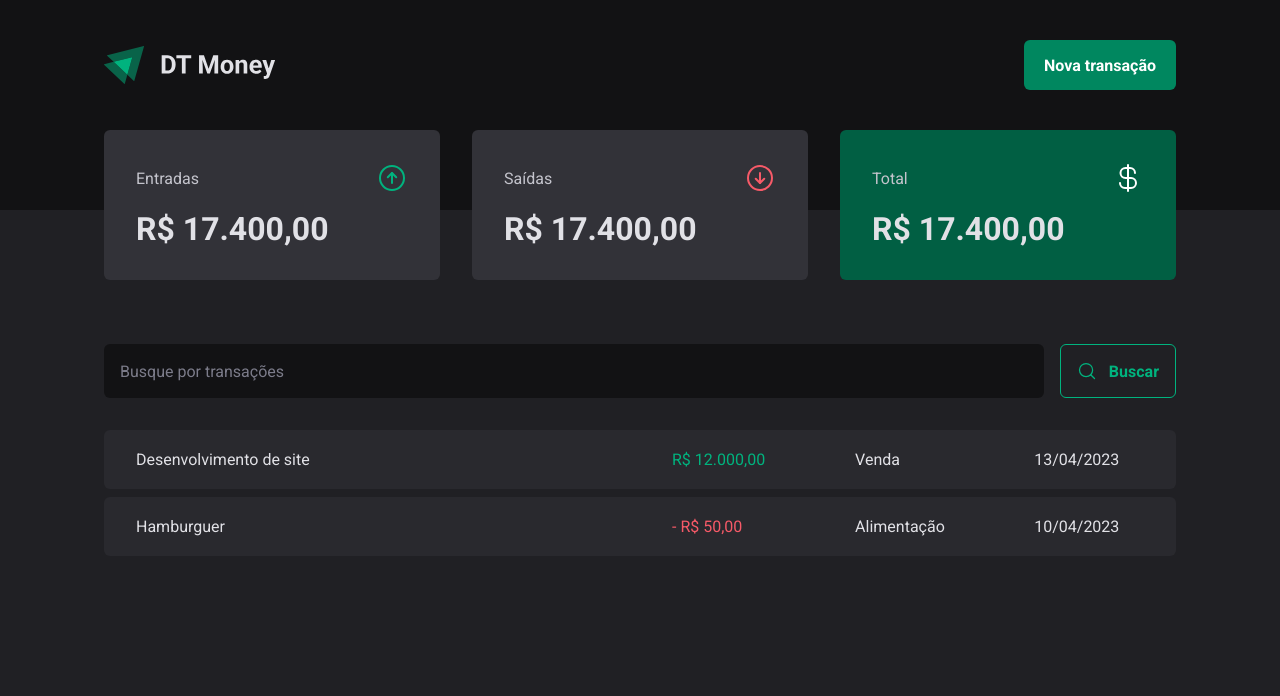
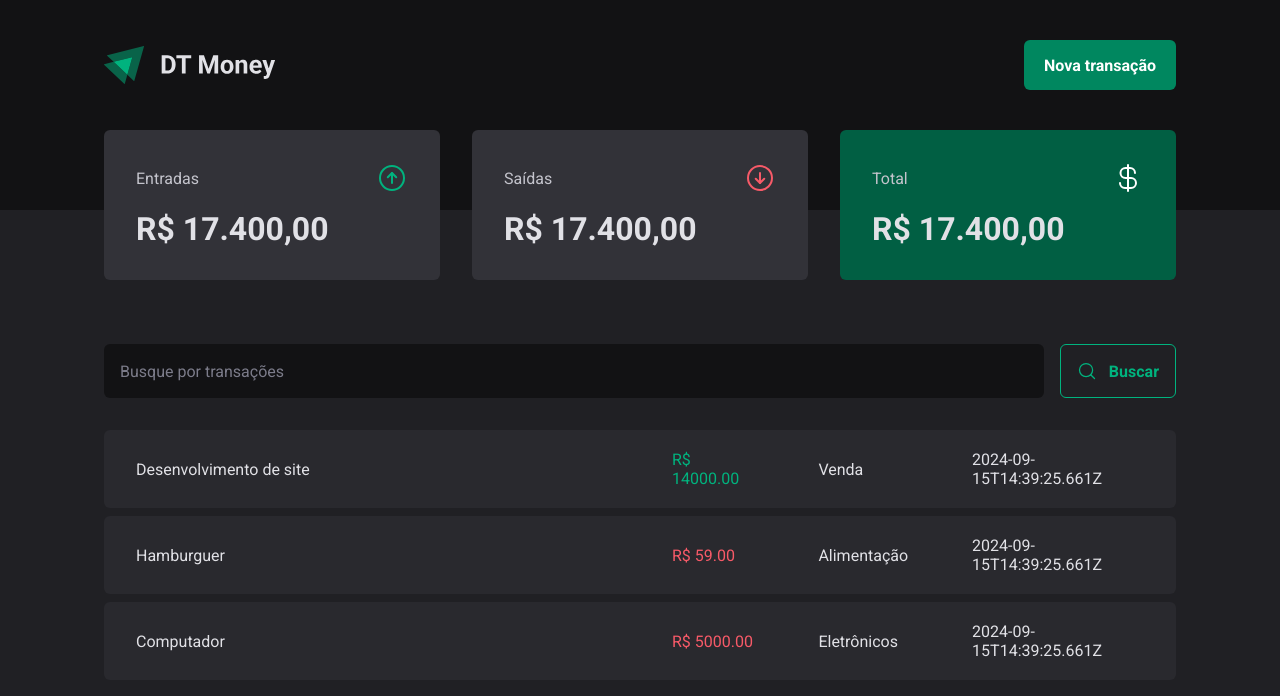
Before and after one commit to gustmrg/react-money-tracker, a React (Vite) app: page / in a window 1280 px wide. Shown: the top 696 px of the page. Built offline with nearby package versions, Linux system fonts and the light colour scheme; data requests are answered from the project's data file.

Commit message:
feat: add transactions fetching

```diff
--- a/package.json
+++ b/package.json
@@ -5,7 +5,7 @@
   "type": "module",
   "scripts": {
     "dev": "vite",
-    "dev:server": "json-server server.json -p 3333 -w -d 500",
+    "dev:server": "json-server server.json -p 3333 -w",
     "build": "tsc && vite build",
     "lint": "eslint . --ext ts,tsx --report-unused-disable-directives --max-warnings 0",
     "preview": "vite preview"
--- /dev/null
+++ b/server.json
@@ -0,0 +1,28 @@
+{
+    "transactions": [
+        {
+            "id": 1,
+            "description": "Desenvolvimento de site",
+            "type": "income",
+            "category": "Venda",
+            "amount": 14000,
+            "createdAt": "2024-09-15T14:39:25.661Z"
+        },
+        {
+            "id": 2,
+            "description": "Hamburguer",
+            "type": "outcome",
+            "category": "Alimentação",
+            "amount": 59,
+            "createdAt": "2024-09-15T14:39:25.661Z"
+        },
+        {
+            "id": 3,
+            "description": "Computador",
+            "type": "outcome",
+            "category": "Eletrônicos",
+            "amount": 5000,
+            "createdAt": "2024-09-15T14:39:25.661Z"
+        }
+    ]
+}
--- a/src/pages/Transactions/index.tsx
+++ b/src/pages/Transactions/index.tsx
@@ -1,9 +1,32 @@
+import { useEffect, useState } from "react";
 import { Header } from "../../components/Header";
 import { Summary } from "../../components/Summary";
 import { SearchForm } from "./components/SearchForm";
 import { PriceHighlight, TransactionTable, TransactionsContainer } from "./styles";
 
+interface Transaction {
+    id: number;
+    description: string;
+    type: "income" | "outcome";
+    category: string;
+    amount: number;
+    createdAt: string;
+}
+
 export function Transactions() {
+    const [transactions, setTransactions] = useState<Transaction[]>([]);
+
+    async function loadTransactions() {
+        const response = await fetch('http://localhost:3333/transactions');
+        const data = await response.json();
+        setTransactions(data);
+    }
+
+    useEffect(() => {
+        loadTransactions();
+    }, []);
+
+
     return (
         <div>
             <Header />
@@ -12,26 +35,19 @@
                 <SearchForm />
                 <TransactionTable>
                     <tbody>
-                        <tr>
-                            <td width="50%">Desenvolvimento de site</td>
-                            <td>
-                                <PriceHighlight variant="income">
-                                    R$ 12.000,00
-                                </PriceHighlight>
-                            </td>
-                            <td>Venda</td>
-                            <td>13/04/2023</td>
-                        </tr>
-                        <tr>
-                            <td width="50%">Hamburguer</td>
-                            <td>
-                                <PriceHighlight variant="outcome">
-                                    - R$ 50,00
-                                </PriceHighlight>
-                            </td>
-                            <td>Alimentação</td>
-                            <td>10/04/2023</td>
-                        </tr>
+                        {transactions.map(transaction => {
+                            return (
+                            <tr key={transaction.id}>
+                                <td width="50%">{transaction.description}</td>
+                                <td>
+                                    <PriceHighlight variant={transaction.type}>
+                                        R$ {transaction.amount.toFixed(2)}
+                                    </PriceHighlight>
+                                </td>
+                                <td>{transaction.category}</td>
+                                <td>{transaction.createdAt}</td>
+                            </tr>
+                            )})}
                     </tbody>
                 </TransactionTable>
             </TransactionsContainer>
```
